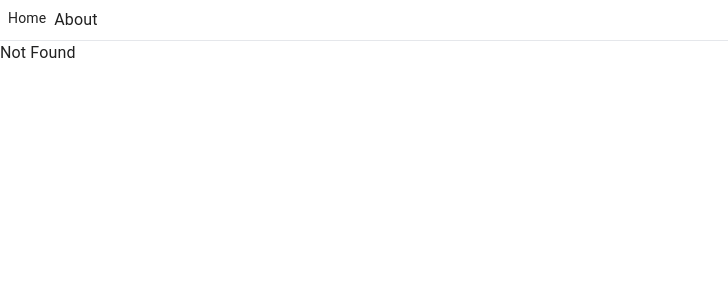
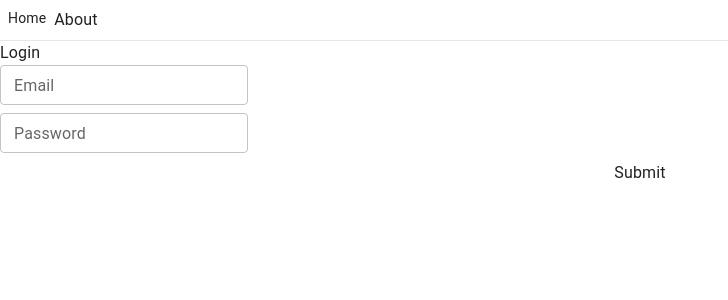
Before and after one commit to alcb1310/bca-frontend, a React (Vite) app: page /login in a window 1280 px wide. Before the commit this address had no page. Shown: the top 300 px of the page, without its empty margins (0-728 px from the left). Built offline with nearby package versions, Linux system fonts and the light colour scheme.

Commit message:
added and cofigured React Hook Froms

```diff
--- a/package.json
+++ b/package.json
@@ -14,13 +14,16 @@
     "@emotion/react": "^11.11.4",
     "@emotion/styled": "^11.11.5",
     "@fontsource/roboto": "^5.0.13",
+    "@hookform/resolvers": "^3.3.4",
     "@mui/icons-material": "^5.15.15",
     "@mui/material": "^5.15.15",
     "@tanstack/react-query": "^5.32.0",
     "@tanstack/react-router": "^1.31.1",
     "axios": "^1.6.8",
     "react": "^18.2.0",
-    "react-dom": "^18.2.0"
+    "react-dom": "^18.2.0",
+    "react-hook-form": "^7.51.3",
+    "zod": "^3.23.4"
   },
   "devDependencies": {
     "@tanstack/react-query-devtools": "^5.32.0",
--- /dev/null
+++ b/src/pages/login.tsx
@@ -0,0 +1,64 @@
+import { useForm, Controller } from "react-hook-form";
+import { zodResolver } from "@hookform/resolvers/zod";
+import { LoginType, loginSchema } from "../types/login.d";
+import { TextField, Typography } from "@mui/material";
+
+export default function Login() {
+    const {
+        handleSubmit,
+        control,
+        formState: { errors },
+    } = useForm<LoginType>({
+        defaultValues: {
+            username: "",
+            password: "",
+        },
+        resolver: zodResolver(loginSchema),
+    });
+
+    function onSubmit(data: LoginType) {
+        console.log(data);
+    }
+
+    return (
+        <div>
+            <h1>Login</h1>
+            <form onSubmit={handleSubmit(onSubmit)}>
+                <div className="flex flex-col gap-2">
+                    <div>
+                        <Controller
+                            name="username"
+                            control={control}
+                            render={({ field }) => (
+                                <TextField
+                                    size="small"
+                                    label="Email"
+                                    error={!!errors.username}
+                                    {...field}
+                                />
+                            )}
+                        />
+                        {<Typography variant="body2" component="p" color="error">{errors.username?.message}</Typography>}
+                    </div>
+                    <div>
+                        <Controller
+                            name="password"
+                            control={control}
+                            render={({ field }) => (
+                                <TextField
+                                    label="Password"
+                                    size="small"
+                                    type="password"
+                                    error={!!errors.password}
+                                    {...field}
+                                />
+                            )}
+                        />
+                        {<Typography variant="body2" component="p" color="error" className="text-xs">{errors.password?.message}</Typography>}
+                    </div>
+                    <button type="submit">Submit</button>
+                </div>
+            </form>
+        </div>
+    );
+}
--- a/src/routeTree.gen.ts
+++ b/src/routeTree.gen.ts
@@ -16,10 +16,16 @@ import { Route as rootRoute } from './routes/__root'
 
 // Create Virtual Routes
 
+const LoginLazyImport = createFileRoute('/login')()
 const AboutLazyImport = createFileRoute('/about')()
 const IndexLazyImport = createFileRoute('/')()
 
 // Create/Update Routes
+
+const LoginLazyRoute = LoginLazyImport.update({
+  path: '/login',
+  getParentRoute: () => rootRoute,
+} as any).lazy(() => import('./routes/login.lazy').then((d) => d.Route))
 
 const AboutLazyRoute = AboutLazyImport.update({
   path: '/about',
@@ -43,11 +49,19 @@ declare module '@tanstack/react-router' {
       preLoaderRoute: typeof AboutLazyImport
       parentRoute: typeof rootRoute
     }
+    '/login': {
+      preLoaderRoute: typeof LoginLazyImport
+      parentRoute: typeof rootRoute
+    }
   }
 }
 
 // Create and export the route tree
 
-export const routeTree = rootRoute.addChildren([IndexLazyRoute, AboutLazyRoute])
+export const routeTree = rootRoute.addChildren([
+  IndexLazyRoute,
+  AboutLazyRoute,
+  LoginLazyRoute,
+])
 
 /* prettier-ignore-end */
--- /dev/null
+++ b/src/routes/login.lazy.tsx
@@ -0,0 +1,12 @@
+import { createLazyFileRoute } from '@tanstack/react-router'
+import Login from '../pages/Login'
+
+export const Route = createLazyFileRoute('/login')({
+  component: Index,
+})
+
+function Index() {
+  return (
+      <Login />
+  )
+}
--- /dev/null
+++ b/src/types/login.d.ts
@@ -0,0 +1,8 @@
+import { z } from "zod";
+
+export const loginSchema = z.object({
+    username: z.string().email({message: "Correo inválido"}),
+    password: z.string().min(2, {message: "Contraseña inválida"}),
+})
+
+export type LoginType = z.infer<typeof loginSchema>
```
Also changed, not shown: 1 other file (tests, documents, lock files or other folders).
